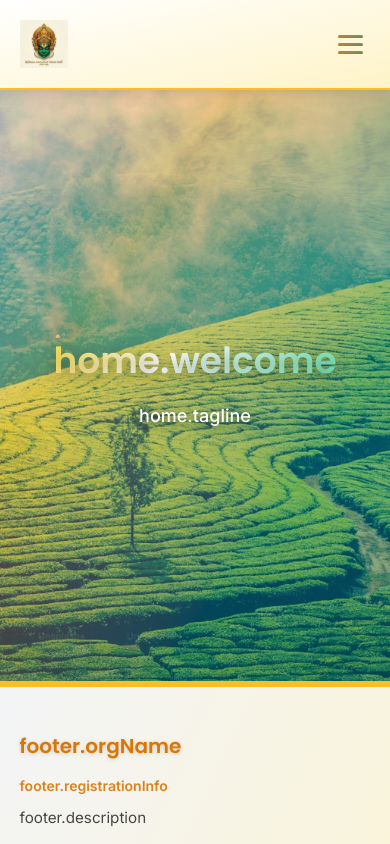
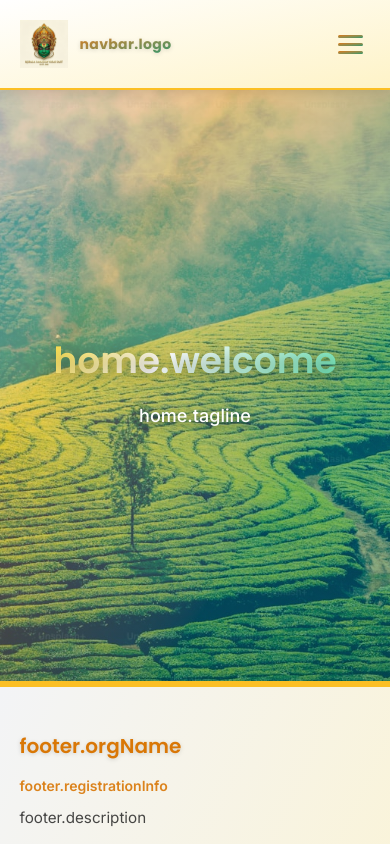
Before and after one commit to advait2711/vks, a React (Vite) app in the folder frontend/vite-project/: page / in a window 390 px wide. Shown: the top 844 px of the page. Built offline with nearby package versions, Linux system fonts and the light colour scheme; no server answers; the HTML template or start-up script is replaced by a standard one.

Commit message:
heading visibility

```diff
--- a/frontend/vite-project/src/components/Navbar.jsx
+++ b/frontend/vite-project/src/components/Navbar.jsx
@@ -26,7 +26,7 @@ const Navbar = () => {
           alt="Kerala Samajam Vasai East Logo"
           className="h-12 md:h-14 w-auto object-contain"
         />
-        <span className="text-xl md:text-2xl font-bold font-poppins tracking-wide bg-gradient-to-br from-gold-accent to-emerald-primary bg-clip-text text-transparent drop-shadow-sm hidden sm:inline">
+        <span className="text-sm md:text-2xl font-bold font-poppins tracking-wide bg-gradient-to-br from-gold-accent to-emerald-primary bg-clip-text text-transparent drop-shadow-sm">
           {t('navbar.logo')}
         </span>
       </Link>
```
